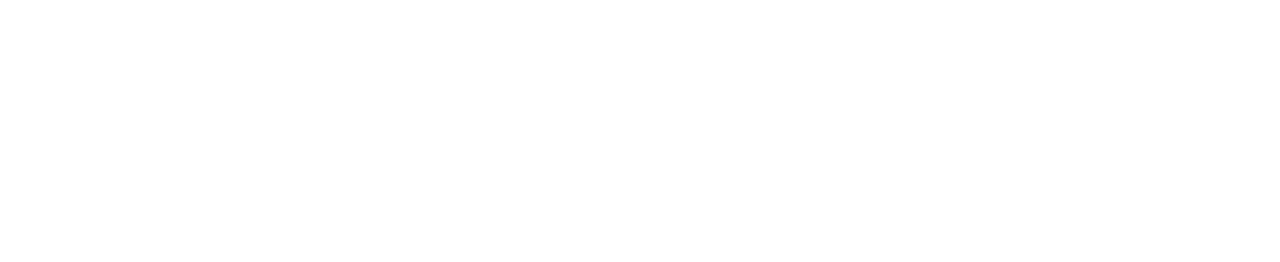
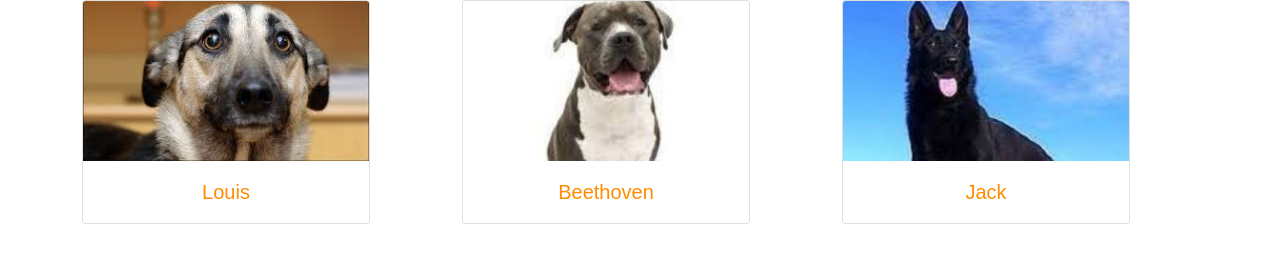
Before and after one commit to andresruizv/ONG, a plain HTML site: page Perros.html in a window 1280 px wide. Drawn offline with nearby package versions, Linux system fonts and the light colour scheme.

Commit message:
Diseño pags perros y gatos

```diff
--- a/Perros.html
+++ b/Perros.html
@@ -6,11 +6,52 @@
     <meta http-equiv="X-UA-Compatible" content="IE=edge">
     <meta name="viewport" content="width=device-width, initial-scale=1.0">
     <title>Ayuda a un peludo</title>
+    <link href="https://cdn.jsdelivr.net/npm/bootstrap@5.0.0-beta3/dist/css/bootstrap.min.css" rel="stylesheet" integrity="sha384-eOJMYsd53ii+scO/bJGFsiCZc+5NDVN2yr8+0RDqr0Ql0h+rP48ckxlpbzKgwra6" crossorigin="anonymous">
     <link type="text/css" rel="stylesheet" href="css/style.css">
 </head>
 
 <body>
+    <div class="container">
 
+        <div class="row">
+            <div class="col-sm-12 col-md-4">
+
+                <div class="card" style="width: 18rem;">
+                    <img class="card-img-top" src="img/perro 2.jpg" alt="Perro1">
+                    <div class="card-body">
+                        <p class="card-text d-flex justify-content-center align-items-center">
+                            <a href="Louis.html">Louis</a>
+                        </p>
+                    </div>
+                </div>
+
+            </div>
+
+            <div class="col-sm-12 col-md-4">
+
+                <div class="card" style="width: 18rem;">
+                    <img class="card-img-top" src="img/perro 3.jpg" alt="Perro2">
+                    <div class="card-body">
+                        <p class="card-text d-flex justify-content-center align-items-center">
+                            <a href="Beethoven.html">Beethoven</a>
+                        </p>
+                    </div>
+                </div>
+
+            </div>
+            <div class="col-sm-12 col-md-4">
+
+                <div class="card" style="width: 18rem;">
+                    <img class="card-img-top" src="img/perro 4.jpg" alt="Perro3" width="100%;">
+                    <div class="card-body ">
+                        <p class="card-text d-flex justify-content-center align-items-center ">
+                            <a href="Jack.html ">Jack</a>
+                        </p>
+                    </div>
+                </div>
+
+            </div>
+        </div>
 </body>
 
 </html>
--- a/css/style.css
+++ b/css/style.css
@@ -0,0 +1,6 @@
+a {
+    font-size: 20px;
+    font-family: sans-serif;
+    color: #ff8c00;
+    text-decoration: none;
+}
```
Also changed, not shown: Gatos.html (+45 -0 lines), img/gato 2.jpg (added), img/gato 3.jpg (added), img/gato 4.jpg (added), img/perro 2.jpg (added), img/perro 3.jpg (added), img/perro 4.jpg (added).
